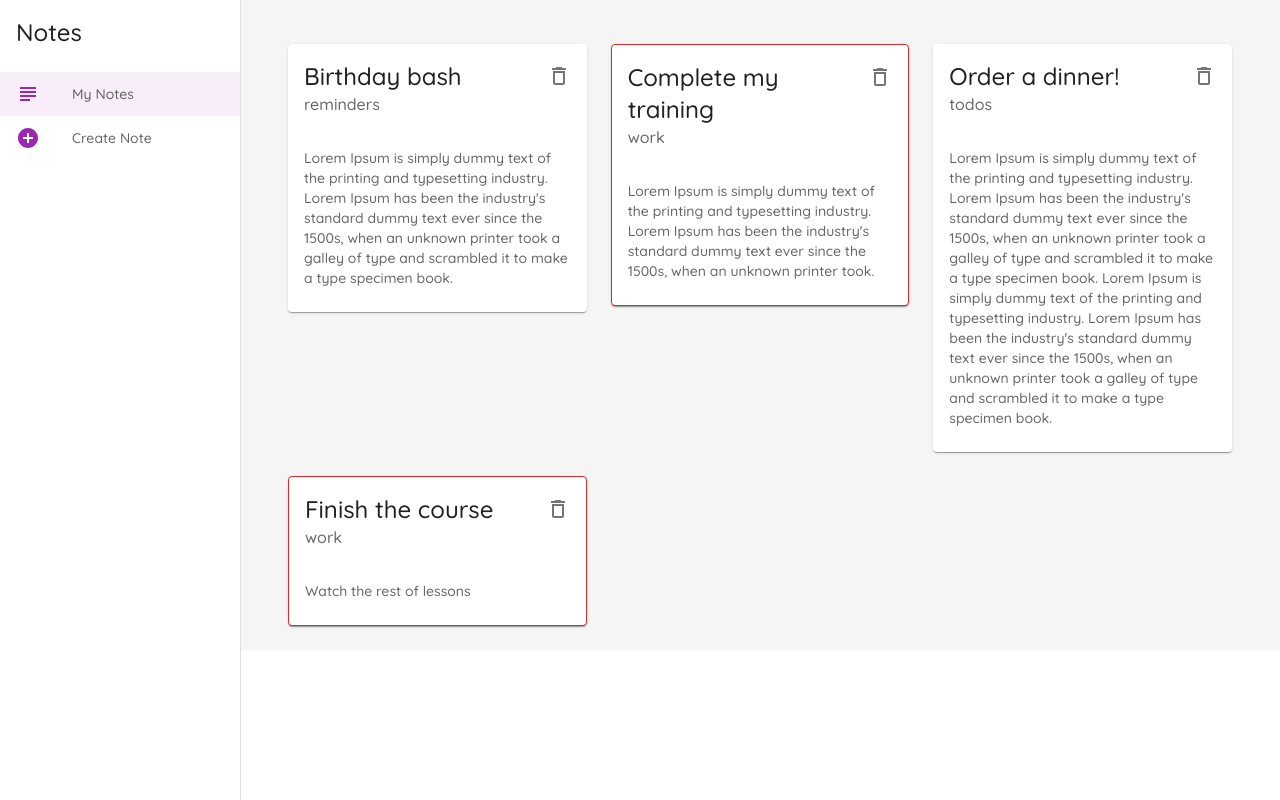
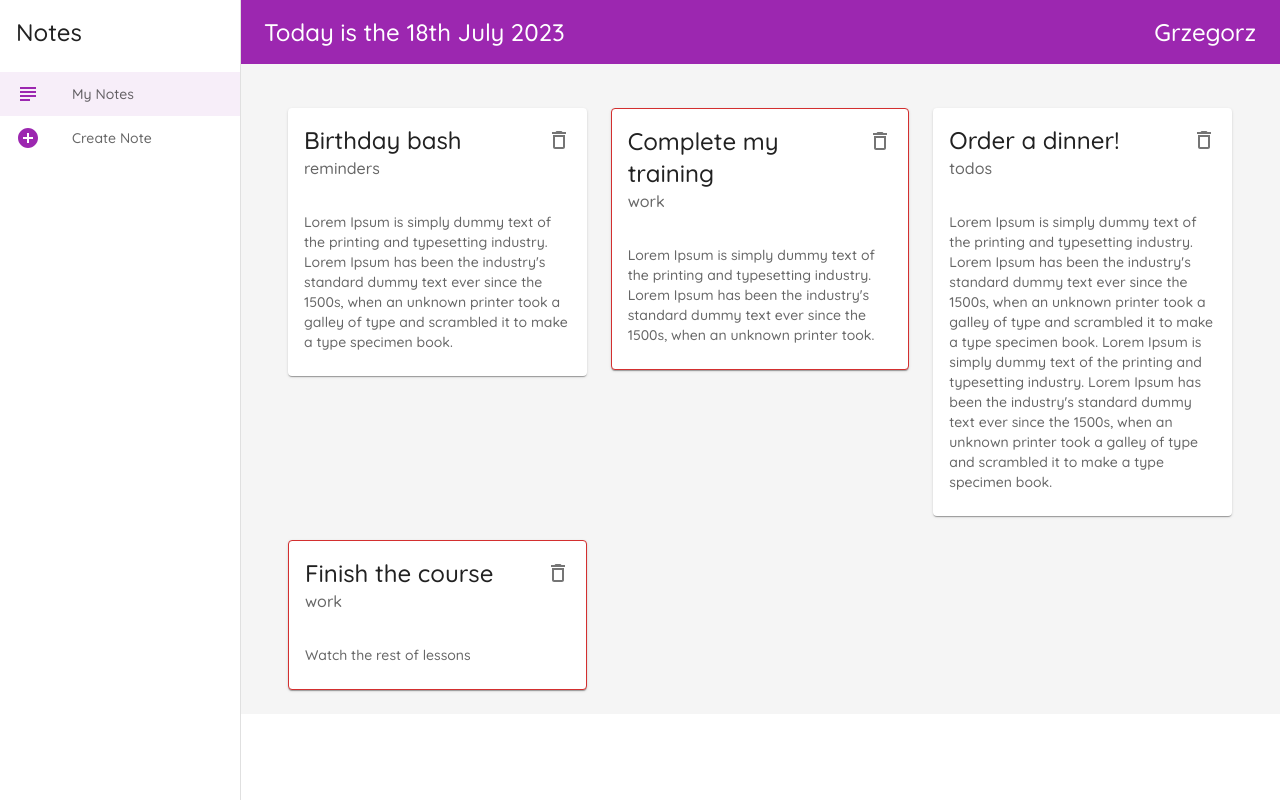
Before and after one commit to GrzegorzPacewicz/notes-mui, a React (Vite) app: page / in a window 1280 px wide. Built offline with nearby package versions, Linux system fonts and the light colour scheme; data requests are answered from the project's data file.

Commit message:
Date-fns installed. AppBar added to Layout.jsx

```diff
--- a/package.json
+++ b/package.json
@@ -15,6 +15,7 @@
     "@fontsource/roboto": "^5.0.5",
     "@mui/icons-material": "^5.14.0",
     "@mui/material": "^5.14.0",
+    "date-fns": "^2.30.0",
     "prop-types": "^15.8.1",
     "react": "^18.2.0",
     "react-dom": "^18.2.0",
--- a/src/components/Layout/Layout.jsx
+++ b/src/components/Layout/Layout.jsx
@@ -1,10 +1,65 @@
-import { List, ListItemIcon, ListItemText } from "@mui/material";
+import {
+    AppBar,
+    Drawer,
+    List,
+    ListItem,
+    ListItemIcon,
+    ListItemText,
+    Paper,
+    styled,
+    Toolbar,
+    Typography
+} from "@mui/material";
 import PropTypes from 'prop-types';
 import { AddCircleOutlined, SubjectOutlined } from "@mui/icons-material";
 import { useLocation, useNavigate } from "react-router-dom";
-import { LayoutStyles } from "./LayoutStyles.jsx";
+// import { LayoutStyles } from "./LayoutStyles.jsx";
+import { grey } from "@mui/material/colors";
+import { format } from "date-fns";
 
-const {Root, Page, StyledDrawer, StyledPaper, ActiveListItem, Title} = LayoutStyles();
+// const {Root, Page, StyledDrawer, StyledPaper, ActiveListItem, Title} = LayoutStyles();
+
+const drawerWidth = 240;
+
+const Root = styled(`div`)({
+    display: 'flex',
+})
+
+const Page = styled(`div`)(({theme}) => ({
+    background: grey[100],
+    width: "100%",
+    padding: theme.spacing(3)
+}));
+
+const StyledDrawer = styled(Drawer)(({theme}) => ({
+    width: drawerWidth,
+    padding: theme.spacing(0),
+}));
+
+const StyledPaper = styled(Paper)({
+    width: drawerWidth,
+})
+
+const ActiveListItem = styled(ListItem)(({theme}) => ({
+    '& .MuiListItemIcon-root': {
+        color: theme.palette.primary.main,
+    },
+}))
+
+const StyledAppBar = styled(AppBar)({
+    width: `calc(100% - ${drawerWidth}px)`
+});
+
+const Offset = styled('div')(({theme}) => theme.mixins.toolbar);
+
+const Title = styled(Typography)(({theme}) => ({
+    padding: theme.spacing(2)
+}));
+
+const StyledDate = styled(Typography)({
+    flexGrow: 1,
+});
+
 
 const Layout = ({children}) => {
 
@@ -27,6 +82,17 @@ const Layout = ({children}) => {
     return (
         <>
             <Root>
+
+                <StyledAppBar elevation={0}>
+                    <Toolbar>
+                        <StyledDate variant="h5">
+                            Today is the {format(new Date(), `do MMMM Y`)}
+                        </StyledDate>
+                        <Typography variant="h5">
+                            Grzegorz
+                        </Typography>
+                    </Toolbar>
+                </StyledAppBar>
 
                 <StyledDrawer
                     variant="permanent"
@@ -56,8 +122,10 @@ const Layout = ({children}) => {
                 </StyledDrawer>
 
                 <Page>
+                    <Offset/>
                     {children}
                 </Page>
+
             </Root>
         </>
     );
--- a/src/components/Layout/LayoutStyles.jsx
+++ b/src/components/Layout/LayoutStyles.jsx
@@ -1,37 +1,37 @@
-import { Drawer, ListItem, Paper, styled, Typography } from "@mui/material";
-import { grey } from "@mui/material/colors";
-
-export function LayoutStyles() {
-    const drawerWidth = 240;
-
-    const Root = styled(`div`)({
-        display: 'flex',
-    })
-
-    const Page = styled(`div`)(({theme}) => ({
-        background: grey[100],
-        width: "100%",
-        padding: theme.spacing(3)
-    }));
-
-    const StyledDrawer = styled(Drawer)(({theme}) => ({
-        width: drawerWidth,
-        padding: theme.spacing(0),
-    }));
-
-    const StyledPaper = styled(Paper)({
-        width: drawerWidth,
-    })
-
-    const ActiveListItem = styled(ListItem)(({theme}) => ({
-        '& .MuiListItemIcon-root': {
-            color: theme.palette.primary.main,
-        },
-    }));
-
-    const Title = styled(Typography)(({theme}) => ({
-        padding: theme.spacing(2)
-    }));
-
-    return {Root, Page, StyledDrawer, StyledPaper, ActiveListItem, Title};
-}
+// import { Drawer, ListItem, Paper, styled, Typography } from "@mui/material";
+// import { grey } from "@mui/material/colors";
+//
+// export function LayoutStyles() {
+//     const drawerWidth = 240;
+//
+//     const Root = styled(`div`)({
+//         display: 'flex',
+//     })
+//
+//     const Page = styled(`div`)(({theme}) => ({
+//         background: grey[100],
+//         width: "100%",
+//         padding: theme.spacing(3)
+//     }));
+//
+//     const StyledDrawer = styled(Drawer)(({theme}) => ({
+//         width: drawerWidth,
+//         padding: theme.spacing(0),
+//     }));
+//
+//     const StyledPaper = styled(Paper)({
+//         width: drawerWidth,
+//     })
+//
+//     const ActiveListItem = styled(ListItem)(({theme}) => ({
+//         '& .MuiListItemIcon-root': {
+//             color: theme.palette.primary.main,
+//         },
+//     }));
+//
+//     const Title = styled(Typography)(({theme}) => ({
+//         padding: theme.spacing(2)
+//     }));
+//
+//     return {Root, Page, StyledDrawer, StyledPaper, ActiveListItem, Title};
+// }
```
Also changed, not shown: 1 other file (tests, documents, lock files or other folders).
